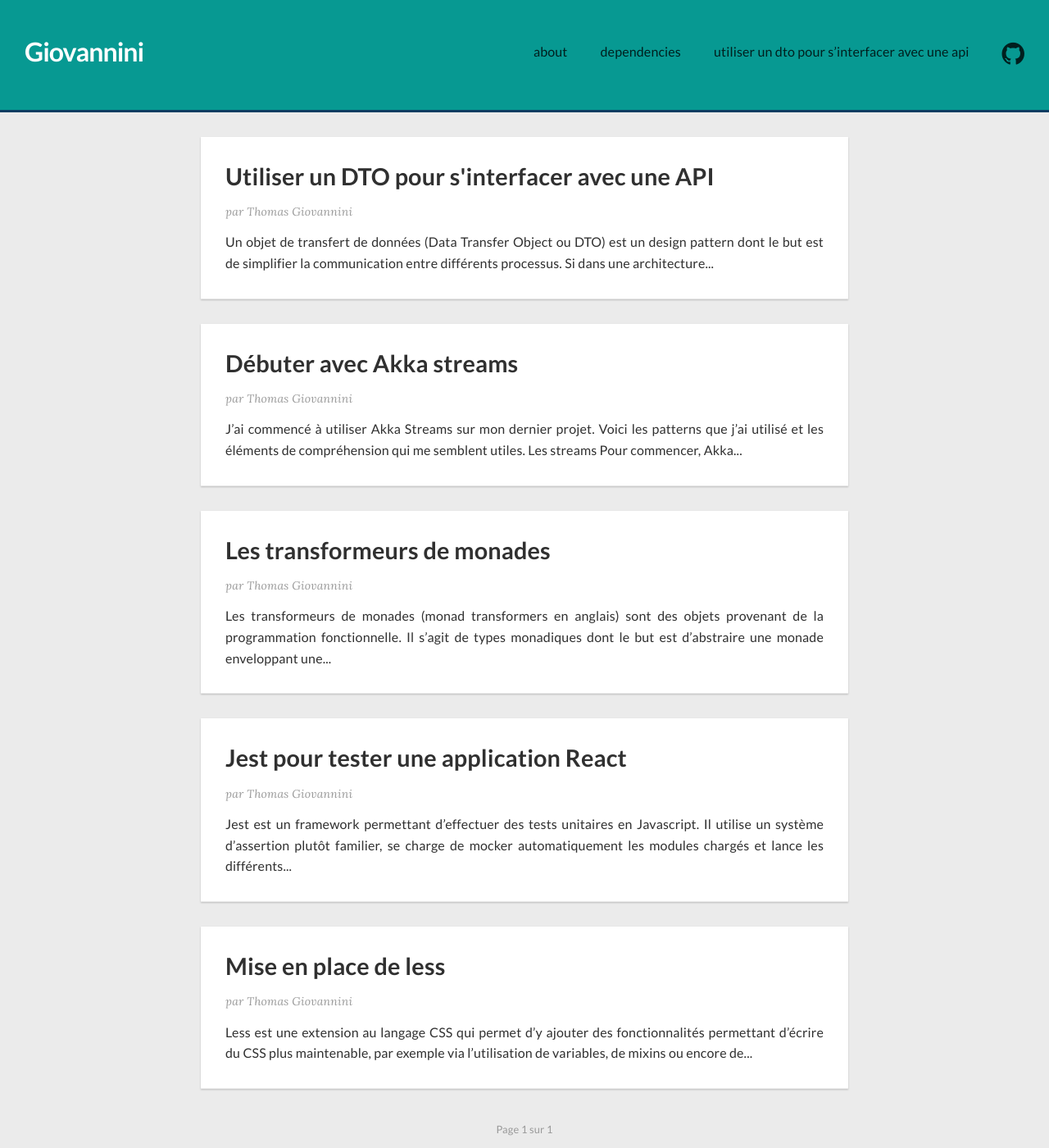
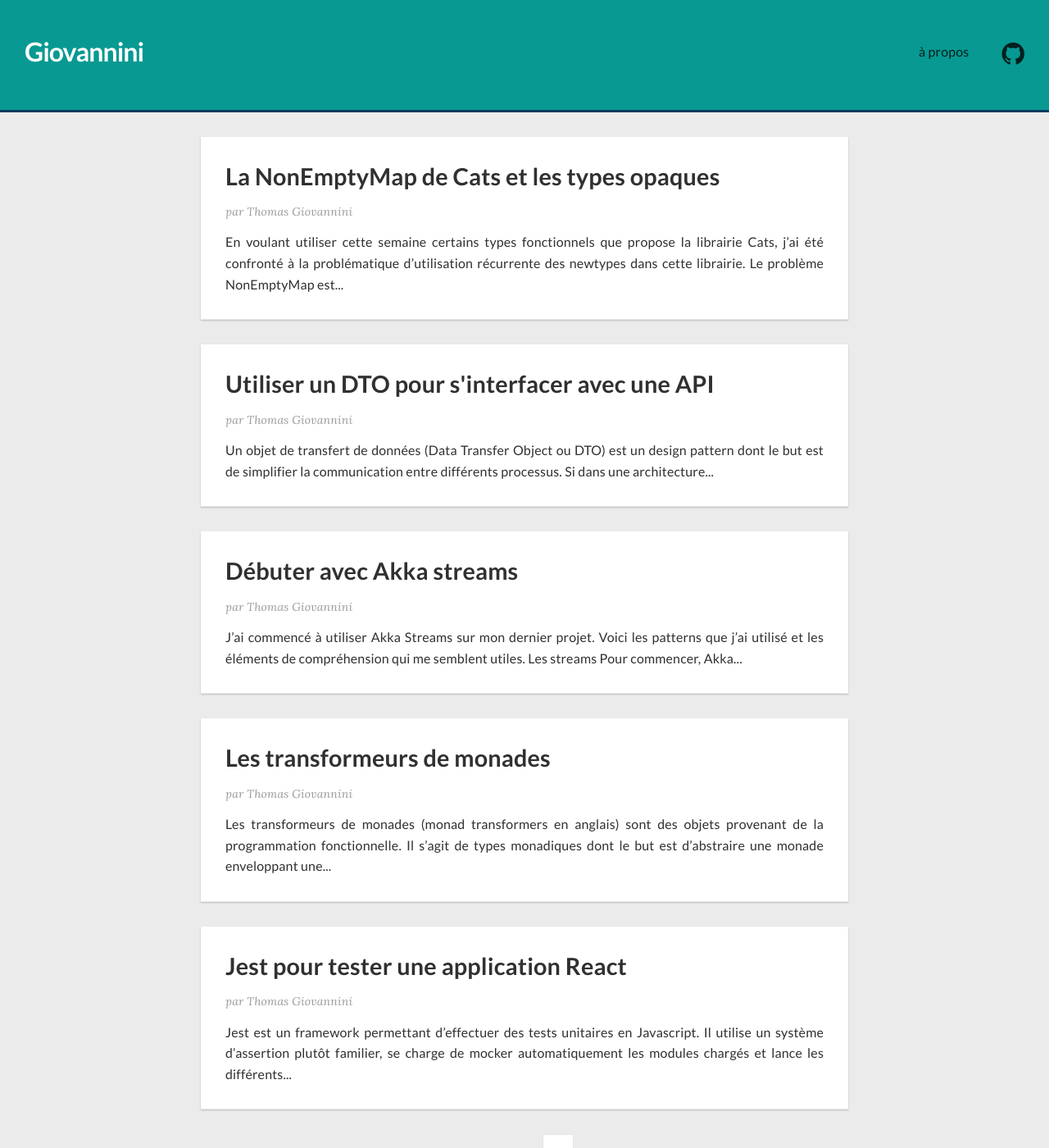
Before and after one commit to Giovannini/giovannini.github.io, a Jekyll site: the page built from index.html, in a window 1280 px wide and 1400 px high. Shown: the whole window at 82% size. Built offline with Jekyll 4.4.1, drawn with Linux system fonts in a browser that asks for light colours; nearby versions of some CDN libraries; the list of posts is cut into pages by our own code; part of the change alters nothing that is shown.

Commit message:
[Article] NonEmptyMap et types opaques

````diff
--- a/_includes/header.html
+++ b/_includes/header.html
@@ -5,18 +5,8 @@
       </h1>
 
       <nav class="navbar">
-        <a href="#" class="menu-icon">
-          <span></span>
-          <span></span>
-          <span></span>
-        </a>
-
         <ul class="nav">
-          {% for page in site.pages %}
-            {% if page.title and page.title != 'Home' %}
-            <li><a href="{{ page.url | prepend: site.baseurl }}">{{ page.title }}</a></li>
-            {% endif %}
-          {% endfor %}
+          <li><a href="/about">À propos</a></li>
           <li><a href="{{ site.author.github }}" target="_blank" rel="noopener noreferrer"><i class="fa fa-github"></i></a></li>
         </ul>
       </nav>
--- /dev/null
+++ b/_posts/2019-03-24-Cats_NonEmptyMap_et_les_types_opaques.md
@@ -0,0 +1,137 @@
+---
+layout: post
+title: La NonEmptyMap de Cats et les types opaques
+date: 2019-03-24T10:00:00.000Z
+categories: Scala, Cats, Opaque types, NonEmptyMap, Functional
+comments: true
+---
+
+En voulant utiliser cette semaine certains types fonctionnels que propose
+la librairie Cats, j'ai été confronté à la problématique d'utilisation
+récurrente des `newtypes` dans cette librairie.
+
+## Le problème
+`NonEmptyMap` est une des structure de données que propose Cats depuis sa
+version 1.6.0, qui se comporte globalement comme une `Map` Scala avec la
+particularité d'assurer à la compilation qu'elle n'est pas vide. Des
+opérations comme `head` ne sont alors pas dangereuses avec de telles
+structures.
+
+J'ai rencontré un problème avec ces structures lorsque j'ai souhaité dériver
+les formats de sérialisation/désérialisation JSON de cette classe via la
+librairie Play JSON.
+
+```scala
+import cats.data.NonEmptyMap
+import play.api.libs.json.{Json, OFormat}
+
+final case class Foo(a: Int, b: NonEmptyMap[String, Int])
+object Foo {
+  val format: OFormat[Foo] = Json.format[Foo]
+  // 👆 No instance of play.api.libs.json.Format is available
+
+  // for cats.data.Newtype2.Type[java.lang.String, scala.Int]
+
+  // in the implicit scope
+
+}
+```
+
+La librairie Play JSon est capable de dériver un format pour une `case class`
+si elle est capable de dériver le format pour chaque type qui la compose.
+Il est assez simple de générer un format particulier pour une NonEmptyMap,
+par exemple en se basant sur le format de `Map` qui est déjà défini dans
+Play JSON. Ne nous encombrons pas de ce code ici: cela ne résout pas notre
+problème:
+
+```scala
+  implicit val nemFormat: OFormat[NonEmptyMap[String, Int]] = ???
+  val format: OFormat[Foo] = Json.format[Foo]
+  // 👆 No instance of play.api.libs.json.Format is available
+
+  // for cats.data.Newtype2.Type[java.lang.String, scala.Int]
+
+  // in the implicit scope
+
+}
+```
+Nous avons toujours la même erreur de compilation, même en définissant
+explicitement l'implicite qui est censé manquer.
+
+## Approfondissement
+Un détail est que le compilateur ne semble pas indiquer que l'impicite lui
+manquant est celui que nous définissons. Plutôt que de nous parler de
+`cats.data.NonEmptyMap[java.lang.String, scala.Int]`, il nous indique un type
+`cats.data.Newtype2.Type[java.lang.String, scala.Int]`.
+
+Cela est dû à la définition du type `NonEmptyMap`. Dans cats, nous retrouvons:
+```scala
+// cats/core/src/main/scala/cats/data/package.scala
+
+type NonEmptyMap[K, +A] = NonEmptyMapImpl.Type[K, A]
+val NonEmptyMap = NonEmptyMapImpl
+
+// cats/core/src/main/scala/cats/data/NonEmptyMapImpl.scala
+
+private[data] object NonEmptyMapImpl extends NonEmptyMapInstances with Newtype2
+```
+
+On retrouve ce `NewType2` qui
+[est défini](https://github.com/typelevel/cats/blob/master/core/src/main/scala/cats/data/Newtype2.scala)
+comme un helper pour ce qu'on appelle des `newtypes`.
+```scala
+// cats/core/src/main/scala/cats/data/Newtype2.scala
+
+private[data] trait Newtype2 { self =>
+  private[data] type Base
+  private[data] trait Tag extends Any
+  type Type[A, +B] <: Base with Tag
+}
+```
+
+## Newtypes
+Le mot clef `newtype` provient de Haskell et est liée à ce qu'on appelle des
+types opaques. L'introduction d'une syntaxe particulière pour ce genre de
+définitions est discuté dans le SIP-35 concernant les types opaques. On y
+trouve beaucoup d'informations sur la motivation à utiliser ce genre de
+structures.
+
+Pour résumer
+[ce qui est dit dans ce SIP](Source: https://docs.scala-lang.org/sips/opaque-types.html#motivation),
+l'objectif est de limiter le coût d'allocation à payer au runtime lors de la
+définition de types "emballage" que l'on peut toujours avoir même en utilisant
+des value classes. Ces opérations étant fréquentes dans du code de la vie
+réelle, il est souhaitable de vouloir les optimiser. L'idée proposée par le
+SIP-35 est alors de fournir un emballage qui n'existe qu'à la compilation et
+plus au runtime.
+
+Cats est forcément friand de genre d'optimisation puisque la plupart des
+structures qu'ils définissent dans leur package `cats.data` sont justement
+des emballages de structures de données: `NonEmptyList` pour `List`,
+`NonEmptyMap` pour `Map`, ...
+
+Ainsi, l'idée est de laisser les auteurs de librairies créer des types et leur
+API dans une partie isolée de leur code et forcer les utilisateurs de cette
+API à utiliser ces types opaques.
+
+## Résolution
+Pour le moment, la seule façon de résoudre le problème induit par ce genre de
+construction est de ne pas passer par les macros de PlayJson qui semblent
+ne pas parvenir à résoudre la résolution des instances implicites dans le scope.
+Il est possible de définir son format manuellement pour passer outre:
+```scala
+final case class Foo(a: Int, b: NonEmptyMap[String, Int])
+object Foo {
+  implicit val nemFormat: OFormat[NonEmptyMap[String, Int]] = ???
+  val format: OFormat[Foo] = {
+    import play.api.libs.functional.syntax._
+    (
+      (__ \ "a").format[Int] and
+      (__ \ "b").format[NonEmptyMap[String, Int]]
+    )(Foo.apply, unlift(Foo.unapply))
+  }
+}
+```
+C'est la solution qui est proposée dans l'[issue 2582](https://github.com/typelevel/cats/issues/2582) de la librairie Cats.
+
+[Le code de cet article est disponible ici.](https://github.com/Giovannini/giovannini.github.io/tree/master/projects/2019-03-24-Cats_NonEmptyMap_et_les_types_opaques/opaque-types)
````
Also changed, not shown: 4 other files.
